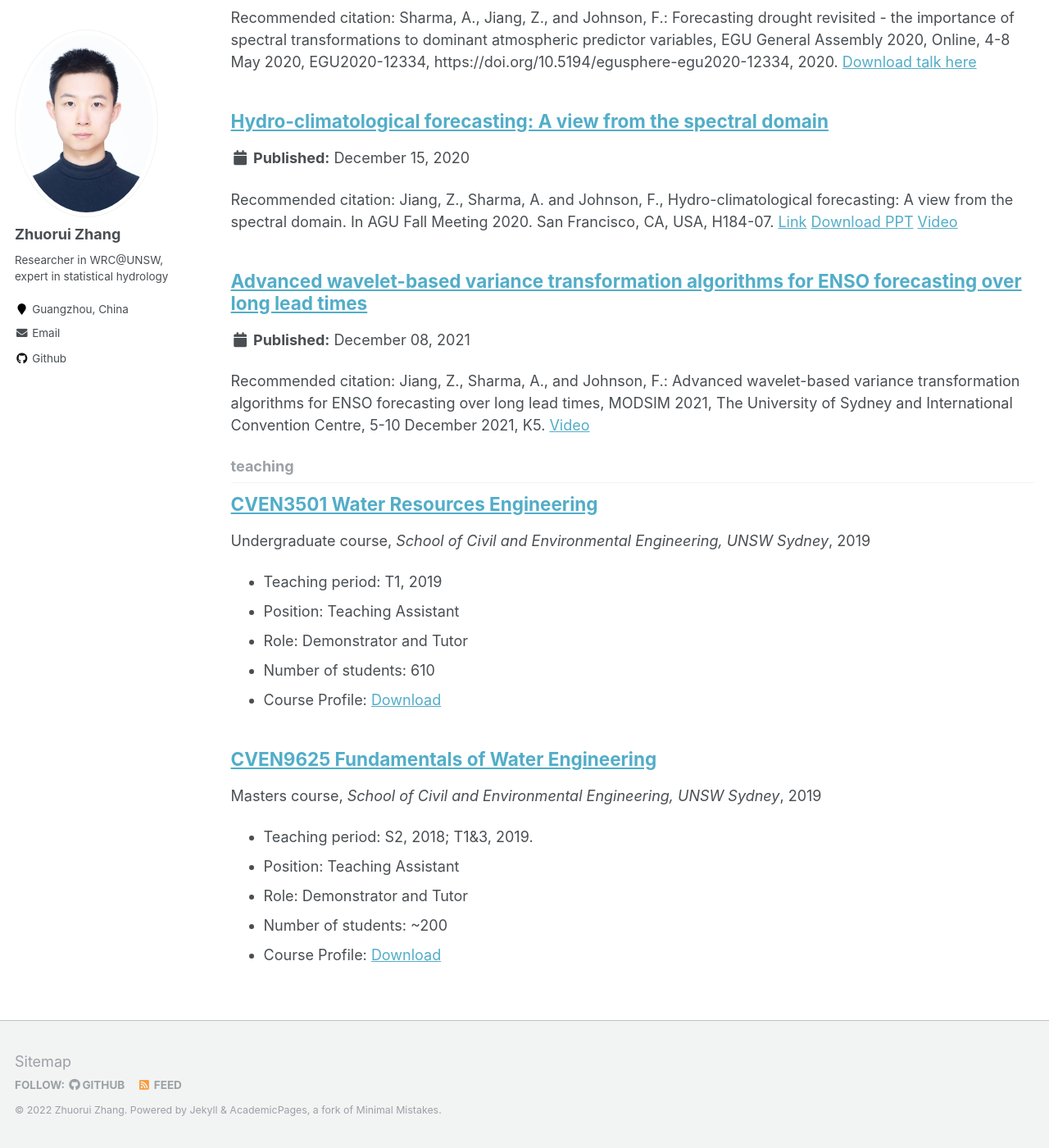
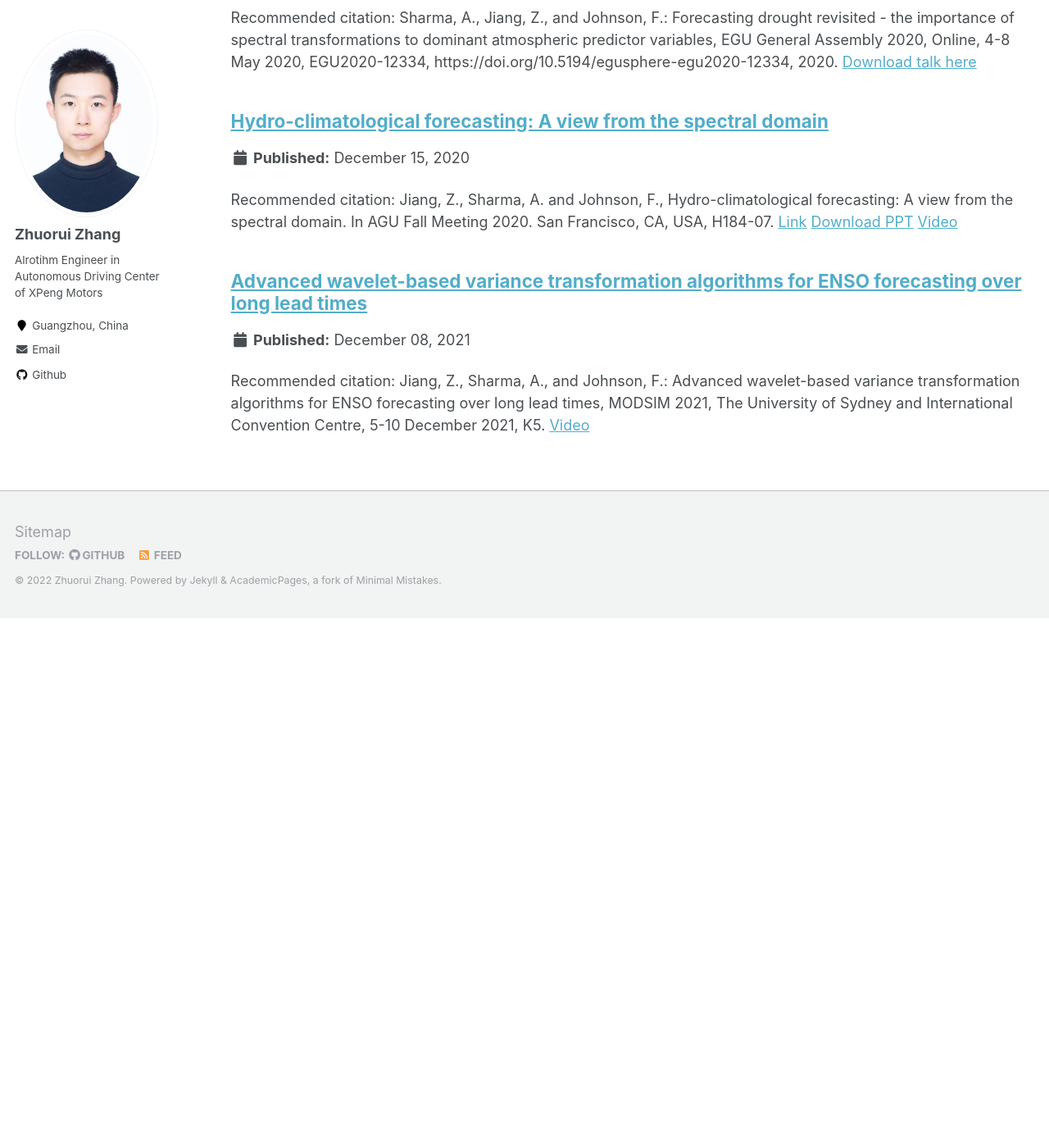
Before and after one commit to zhuorui-zhang/zhuorui-zhang.github.io, a Jekyll site: the page built from _pages/collection-archive.html, in a window 1280 px wide and 1400 px high, scrolled down 6932 px. Shown: the whole window at 82% size. Built offline with Jekyll 4.4.1, drawn with Linux system fonts in a browser that asks for light colours; after the commit the page ends 7686 px from its top, so only the background shows below that.

Commit message:
remove teach

```diff
--- a/_config.yml
+++ b/_config.yml
@@ -82,7 +82,7 @@ analytics:
 author:
   name             : "Zhuorui Zhang"
   avatar           : "profile.jpg"
-  bio              : "Researcher in WRC@UNSW, expert in statistical hydrology"
+  bio              : "Alrotihm Engineer in Autonomous Driving Center of XPeng Motors"
   location         : "Guangzhou, China"
   employer         :
   pubmed           : #"https://www.ncbi.nlm.nih.gov/pubmed/?term=john+snow"
@@ -175,9 +175,9 @@ kramdown:
 
 # Collections
 collections:
-  teaching:
-    output: true
-    permalink: /:collection/:path/
+  # teaching:
+  #   output: true
+  #   permalink: /:collection/:path/
   publications:
     output: true
     permalink: /:collection/:path/
@@ -214,14 +214,14 @@ defaults:
       layout: single
       author_profile: true
   # _teaching
-  - scope:
-      path: ""
-      type: teaching
-    values:
-      layout: single
-      author_profile: true
-      share: true
-      comments: true
+  # - scope:
+  #     path: ""
+  #     type: teaching
+  #   values:
+  #     layout: single
+  #     author_profile: true
+  #     share: true
+  #     comments: true
   # _publications
   - scope:
       path: ""
--- a/_data/navigation.yml
+++ b/_data/navigation.yml
@@ -6,8 +6,8 @@ main:
   - title: "Talks"
     url: /talks/
 
-  - title: "Teaching"
-    url: /teaching/
+  # - title: "Teaching"
+  #   url: /teaching/
 
   - title: "Project"
     url: /portfolio/
--- a/_teaching/2019-T1-WRE_UNSW.md
+++ /dev/null
@@ -1,14 +0,0 @@
----
-title: "CVEN3501 Water Resources Engineering"
-collection: teaching
-type: "Undergraduate course"
-permalink: /teaching/2019-T1-WRE_UNSW
-venue: "School of Civil and Environmental Engineering, UNSW Sydney"
-date: 2019-02-18
-location: "Sydney, Australia"
----
-* Teaching period: T1, 2019
-* Position: Teaching Assistant
-* Role: Demonstrator and Tutor
-* Number of students: 610
-* Course Profile: [Download](https://vm.civeng.unsw.edu.au/courseprofiles/2019/2019-T1_CVEN3501x7193.pdf)
--- a/_teaching/2019-T3-WRE_UNSW.md
+++ /dev/null
@@ -1,14 +0,0 @@
----
-title: "CVEN9625 Fundamentals of Water Engineering"
-collection: teaching
-type: "Masters course"
-permalink: /teaching/2019-T3-WRE_UNSW
-venue: "School of Civil and Environmental Engineering, UNSW Sydney"
-date: 2019-09-25
-location: "Sydney, Australia"
----
-* Teaching period: S2, 2018; T1&3, 2019.
-* Position: Teaching Assistant
-* Role: Demonstrator and Tutor
-* Number of students: ~200
-* Course Profile: [Download](https://vm.civeng.unsw.edu.au/courseprofiles/2019/2019-T3_CVEN9625x8224.pdf)
```
Also changed, not shown: _pages/teaching.html (deleted, +0 -12 lines).
